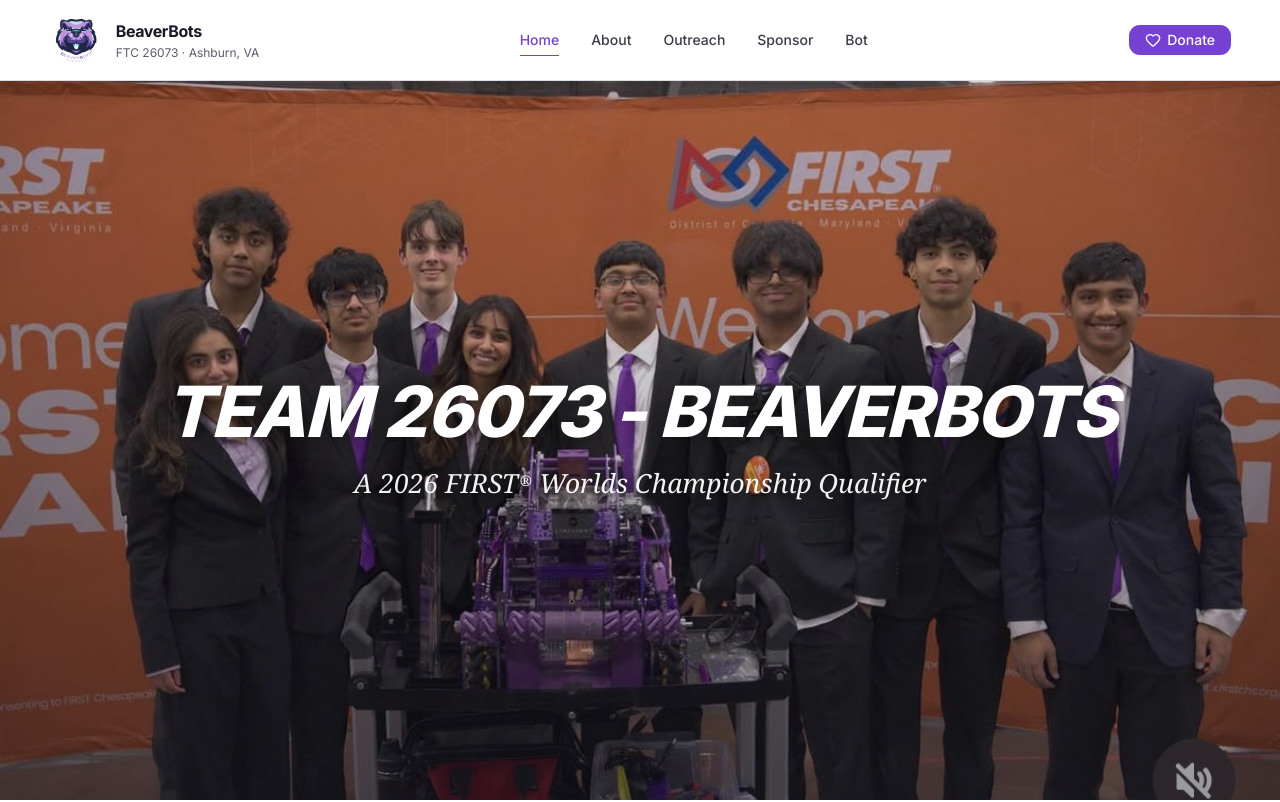
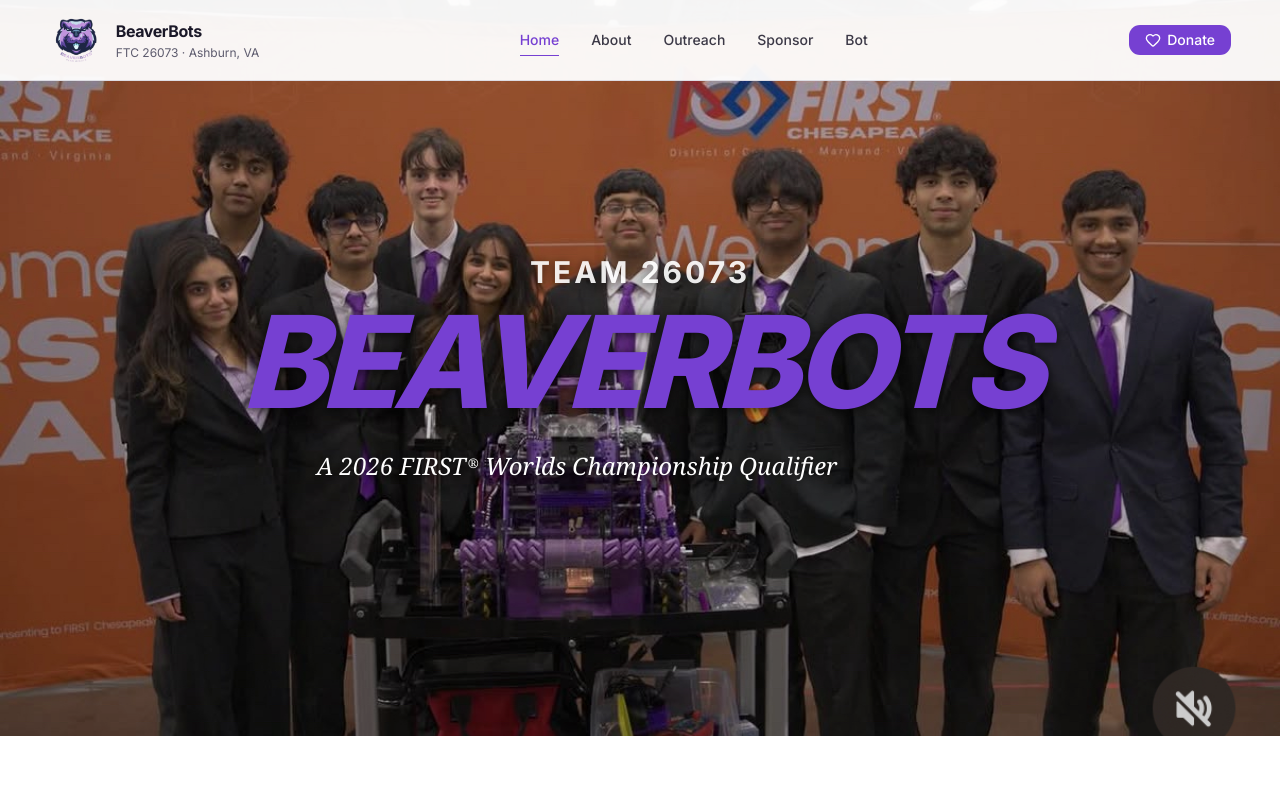
Before and after one commit to epicgamer239/FtcWebsite, a Next.js app: page / in a window 1280 px wide. Shown: the top 802 px of the page. Built offline with nearby package versions, Linux system fonts and the light colour scheme.

Commit message:
stylistic updates + homepage updates

```diff
--- a/src/app/about/page.tsx
+++ b/src/app/about/page.tsx
@@ -4,6 +4,7 @@ import type { Metadata } from "next";
 import { PageHeader } from "@/components/page-header";
 import { PhotoCarousel } from "@/components/photo-carousel";
 import { buttonVariants } from "@/components/ui/button";
+import { Badge } from "@/components/ui/badge";
 import { ArrowRight } from "lucide-react";
 import { cn } from "@/lib/utils";
 
@@ -206,7 +207,7 @@ export default function AboutPage() {
             {MEMBERS.map((m) => (
               <li
                 key={m.name}
-                className="flex flex-col items-center rounded-xl border border-border bg-background p-5 text-center shadow-paper"
+                className="flex flex-col items-center rounded-xl border border-border bg-background p-5 text-center shadow-paper transition-colors hover:border-primary"
               >
                 <div className="relative aspect-[3/4] w-full max-w-[200px] overflow-hidden rounded-lg bg-muted">
                   <Image
@@ -217,11 +218,13 @@ export default function AboutPage() {
                     className="object-cover object-top"
                   />
                 </div>
-                <p className="mt-4 text-lg font-bold tracking-tight text-foreground">
+                <Badge variant="secondary" className="mt-4">
+                  {m.year}
+                </Badge>
+                <p className="mt-3 text-lg font-bold tracking-tight text-foreground">
                   {m.name}
                 </p>
                 <p className="mt-1 text-sm font-medium text-primary">{m.role}</p>
-                <p className="text-sm text-muted-foreground">{m.year}</p>
               </li>
             ))}
           </ul>
@@ -238,7 +241,7 @@ export default function AboutPage() {
             {COACHES.map((c) => (
               <li
                 key={c.name}
-                className="flex flex-col rounded-xl border border-border bg-background p-4 shadow-paper"
+                className="flex flex-col rounded-xl border border-border bg-background p-4 shadow-paper transition-colors hover:border-primary"
               >
                 <div className="relative aspect-[3/1] w-full overflow-hidden rounded-lg border border-border bg-muted">
                   {/* eslint-disable-next-line @next/next/no-img-element */}
@@ -249,10 +252,12 @@ export default function AboutPage() {
                     style={{ objectFit: "cover", objectPosition: "center top" }}
                   />
                 </div>
-                <p className="mt-4 text-lg font-bold tracking-tight text-foreground">
+                <Badge variant="secondary" className="mt-4">
+                  {c.role}
+                </Badge>
+                <p className="mt-3 text-lg font-bold tracking-tight text-foreground">
                   {c.name}
                 </p>
-                <p className="text-sm text-muted-foreground">{c.role}</p>
               </li>
             ))}
           </ul>
--- a/src/app/globals.css
+++ b/src/app/globals.css
@@ -196,6 +196,36 @@
   animation: hero-float-in 800ms cubic-bezier(0.445, 0.05, 0.55, 0.95) both;
 }
 
+@keyframes marquee {
+  0% {
+    transform: translateX(0);
+  }
+  100% {
+    transform: translateX(-50%);
+  }
+}
+
+.animate-marquee {
+  animation: marquee 20s linear infinite;
+}
+
+.animate-marquee:hover {
+  animation-play-state: paused;
+}
+
+@keyframes bounce-subtle {
+  0%, 100% {
+    transform: translateY(0);
+  }
+  50% {
+    transform: translateY(8px);
+  }
+}
+
+.animate-bounce-subtle {
+  animation: bounce-subtle 2s ease-in-out infinite;
+}
+
 @media (prefers-reduced-motion: reduce) {
   .reveal,
   .reveal[data-reveal="true"],
@@ -211,4 +241,10 @@
     animation: none;
     transform: none;
   }
+  .animate-marquee {
+    animation: none;
+  }
+  .animate-bounce-subtle {
+    animation: none;
+  }
 }
--- a/src/app/outreach/page.tsx
+++ b/src/app/outreach/page.tsx
@@ -266,10 +266,12 @@ export default function OutreachPage() {
         description="We run free STEM programs across Loudoun County: camps, scrimmages, and school visits that get kids into robotics."
       />
 
-      <div className="border-y border-border bg-background py-4">
-        <p className="container-px mx-auto max-w-7xl text-center text-sm text-muted-foreground">
-          {PROGRAM_TAGS.join(" · ")}
-        </p>
+      <div className="border-y border-border bg-background py-4 overflow-hidden">
+        <div className="animate-marquee whitespace-nowrap">
+          <p className="text-sm font-mono text-muted-foreground inline-block">
+            {PROGRAM_TAGS.join("    ·    ")}    ·    {PROGRAM_TAGS.join("    ·    ")}
+          </p>
+        </div>
       </div>
 
       <section className="py-20 lg:py-24">
--- a/src/components/page-header.tsx
+++ b/src/components/page-header.tsx
@@ -38,7 +38,7 @@ export function PageHeader({
           </BreadcrumbList>
         </Breadcrumb>
 
-        <h1 className="max-w-4xl text-balance text-4xl font-semibold leading-[1.08] tracking-tight sm:text-5xl lg:text-6xl">
+        <h1 className="max-w-4xl text-balance text-4xl font-extrabold leading-[1.08] tracking-tight sm:text-5xl lg:text-6xl">
           {title}
         </h1>
 
--- a/src/components/sections/hero.tsx
+++ b/src/components/sections/hero.tsx
@@ -5,7 +5,7 @@ export function Hero() {
     <section
       id="home"
       aria-label="BeaverBots team introduction"
-      className="relative mt-20 flex min-h-[calc(100svh-5rem)] items-center justify-center overflow-hidden bg-muted"
+      className="relative w-full h-[calc(100vh-4rem)] flex items-center justify-center overflow-hidden"
     >
       <Image
         src="/IMG_4172.jpg"
@@ -17,24 +17,23 @@ export function Hero() {
         aria-hidden
       />
 
-      {/* Soft gradient scrim for text readability */}
+      {/* Dark overlay for text contrast */}
       <div
-        className="absolute inset-0 bg-gradient-to-t from-foreground/45 via-foreground/25 to-foreground/15"
+        className="absolute inset-0 bg-black/20"
         aria-hidden
       />
 
       <div className="hero-copy relative z-10 mx-auto max-w-6xl px-4 py-24 text-center sm:px-8">
         <div className="mx-auto max-w-5xl px-4 py-8 sm:px-8 sm:py-10">
-          <h1
-            className="hero-copy-title whitespace-nowrap text-[clamp(1.15rem,5.2vw+0.25rem,4.75rem)] font-extrabold italic uppercase leading-[0.95] tracking-tight text-white"
-            style={{ textShadow: "0 2px 24px rgb(0 0 0 / 0.45)" }}
-          >
-            Team 26073 - BeaverBots
-          </h1>
-          <p
-            className="hero-copy-subtitle mt-5 text-balance font-serif text-[clamp(1.05rem,2vw+0.35rem,1.65rem)] italic leading-snug text-white/95"
-            style={{ textShadow: "0 1px 16px rgb(0 0 0 / 0.5)" }}
-          >
+          <div className="flex flex-col items-center justify-center gap-1 sm:gap-2">
+            <p className="text-white font-bold uppercase tracking-widest text-lg sm:text-xl md:text-2xl lg:text-3xl opacity-90 text-center" style={{ textShadow: '0 2px 8px rgba(0, 0, 0, 0.5), 0 0 16px rgba(0, 0, 0, 0.25)' }}>
+              TEAM 26073
+            </p>
+            <h1 className="text-primary font-extrabold italic uppercase tracking-tighter text-5xl sm:text-6xl md:text-7xl lg:text-8xl xl:text-9xl text-center leading-none" style={{ textShadow: '0 2px 8px rgba(0, 0, 0, 0.5), 0 0 16px rgba(0, 0, 0, 0.25)' }}>
+              BEAVERBOTS
+            </h1>
+          </div>
+          <p className="hero-copy-subtitle mt-6 font-serif italic text-white text-lg sm:text-xl md:text-2xl text-center opacity-90 max-w-2xl px-4" style={{ textShadow: '0 1px 4px rgba(0, 0, 0, 0.4)' }}>
             A 2026 FIRST
             <sup className="ml-0.5 text-[0.55em] font-normal not-italic leading-none">
               ®
```
